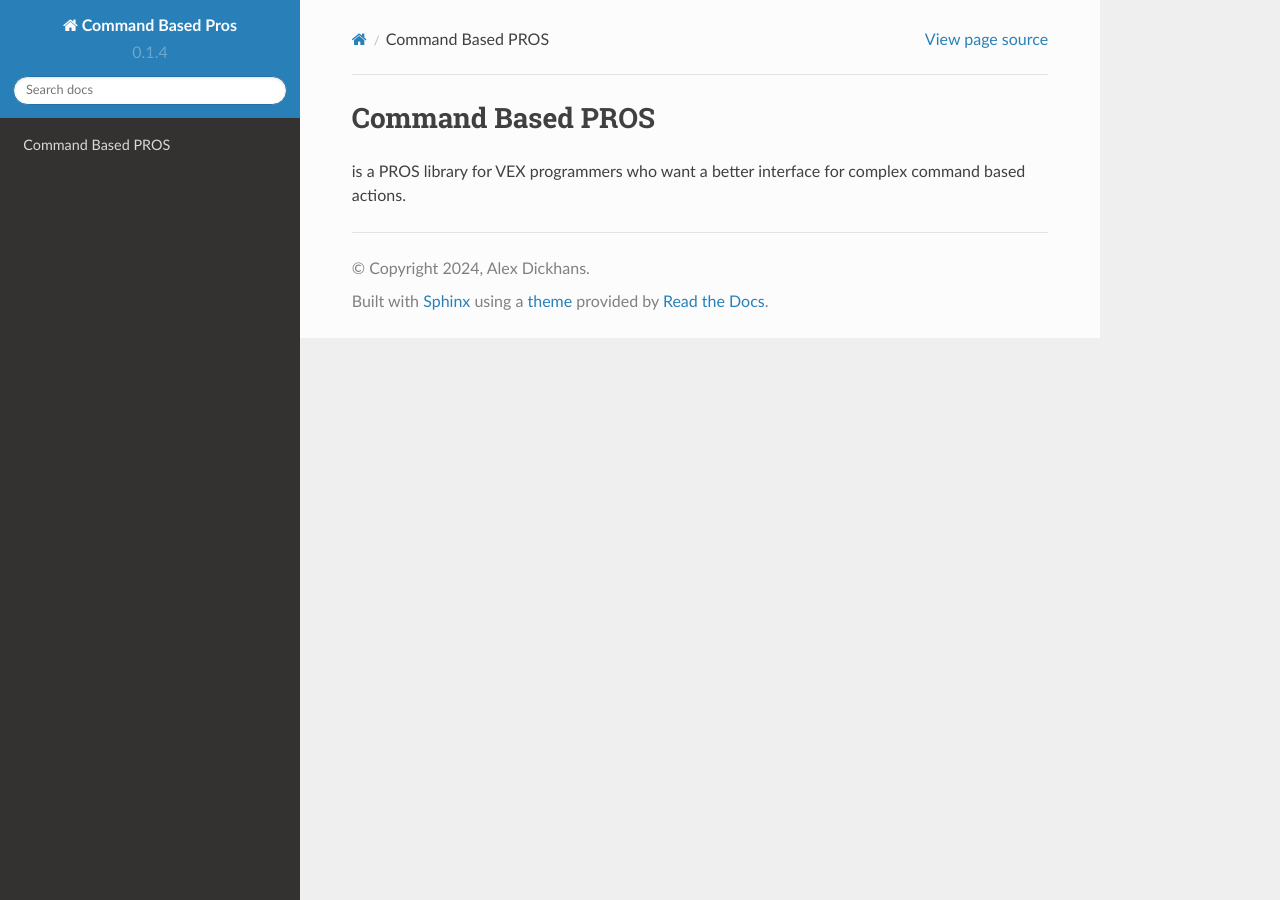
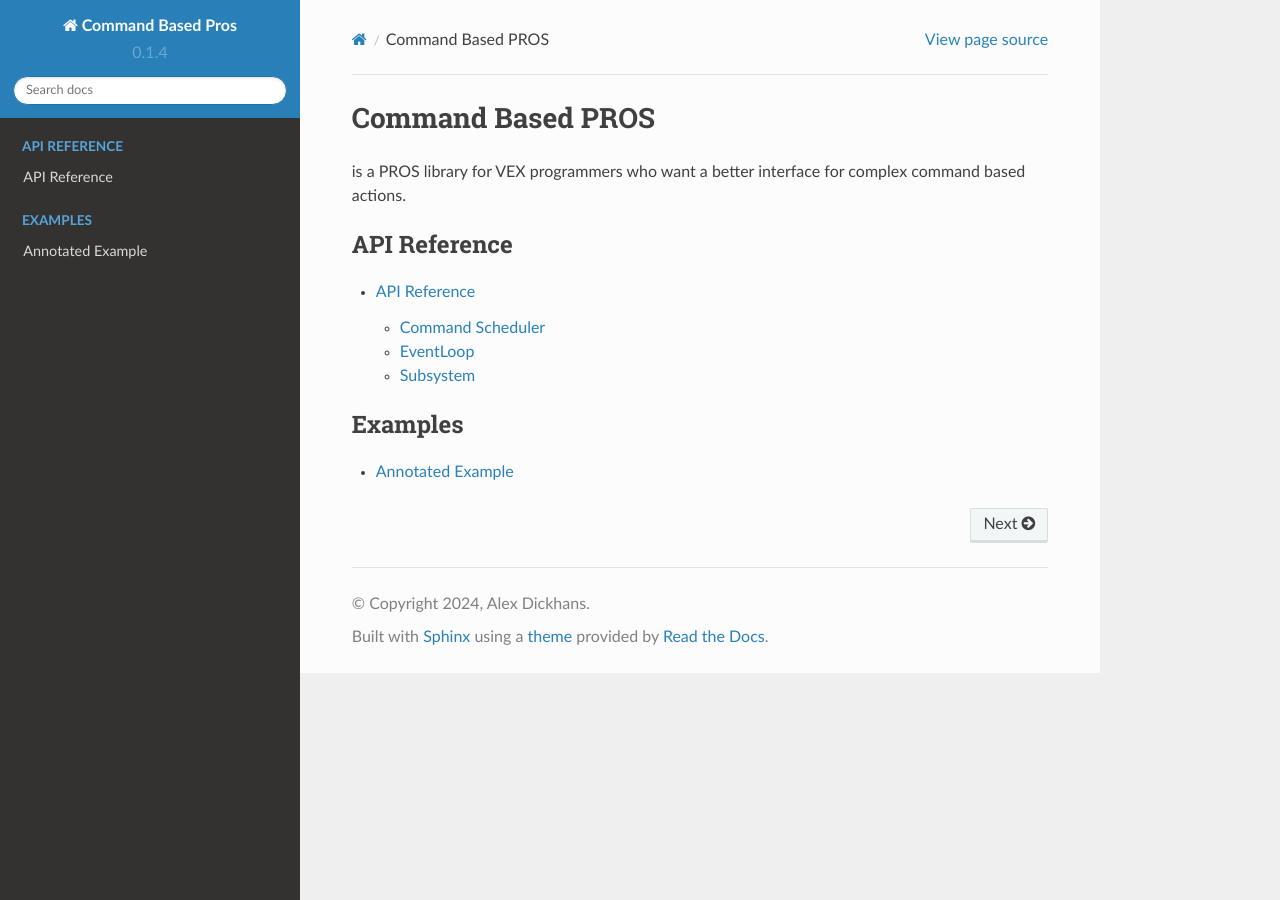
Before and after one commit to alexDickhans/command-based-pros, a Sphinx documentation site: the page built from docs/index.md, in a window 1280 px wide. Built offline with Sphinx 7.4.7 and the Read the Docs theme 2.0.0, drawn with Linux system fonts in a browser that asks for light colours; pages that are not in the unit, such as notebooks, are missing from menus.

````diff
--- a/docs/api/index.md
+++ b/docs/api/index.md
@@ -2,6 +2,10 @@
 
 ```{toctree}
 :maxdepth: 2
-:caption: Contents:
-:ref:`genindex`
+:caption: API
+
+./command.ms
+./commandScheduler.md
+./eventLoop.md
+./subsystem.md
 ```
--- a/docs/index.md
+++ b/docs/index.md
@@ -4,6 +4,14 @@ is a PROS library for VEX programmers who want a better interface for complex co
 
 ```{toctree}
 :maxdepth: 2
-:caption: Contents:
-:ref:`genindex`
+:caption: API Reference
+
+./api/index.md
 ```
+
+```{toctree}
+:maxdepth: 2
+:caption: Examples
+
+./example/index.md
+```
````
